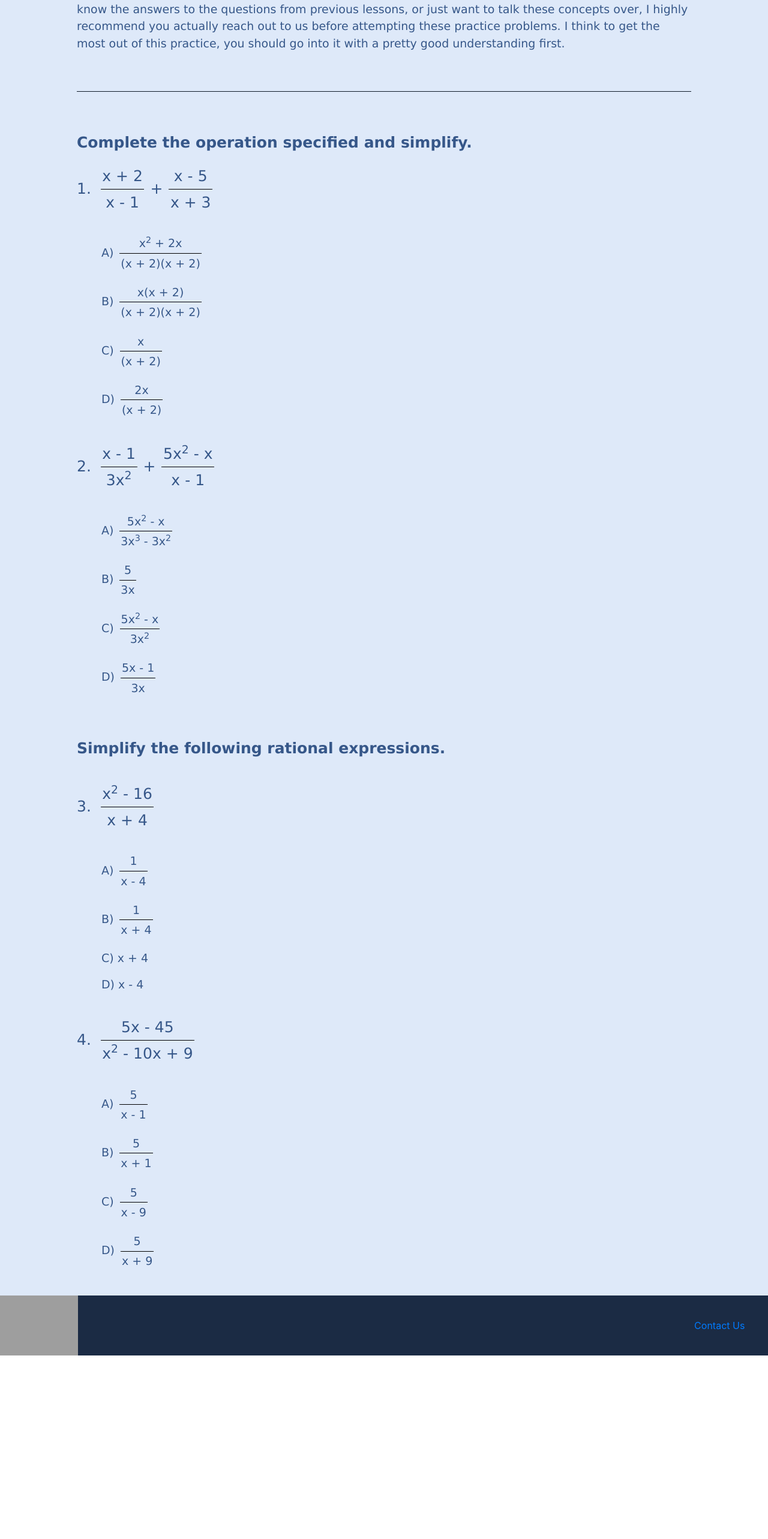
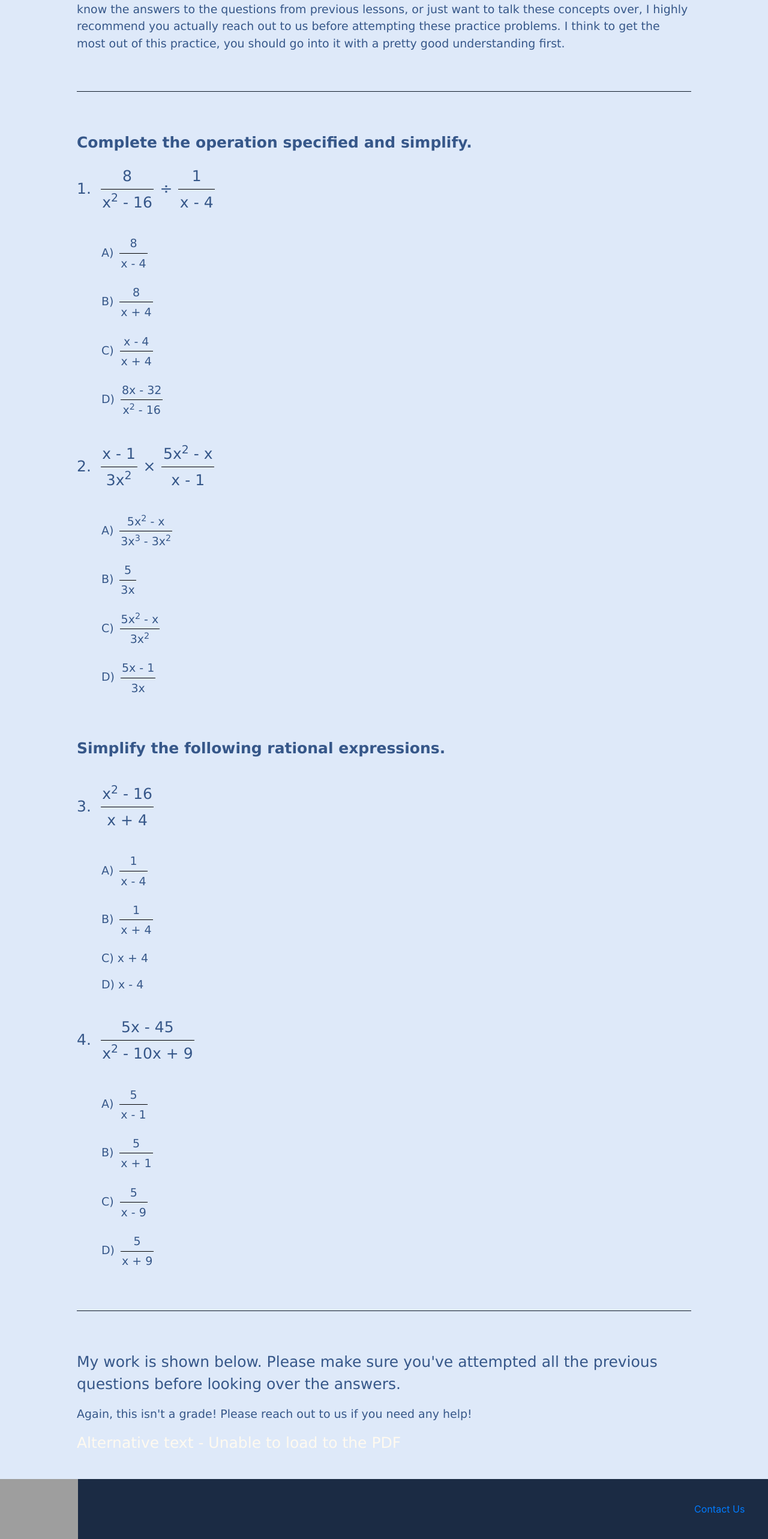
Before and after one commit to YomenT/bluebird-teaching, a React (Create React App) app in the folder reactapp/: page /passport_to_advanced_math/rational_expressions_part3 in a window 1280 px wide. Shown: the part 746-3312 px from the top of the page at 60% size. Before the commit the page ends 3006 px from the top, so only its background shows below. Built offline with nearby package versions, Linux system fonts and the light colour scheme; grey boxes are pictures that could not be loaded.

Commit message:
Added to RationalExpressions3

```diff
--- a/reactapp/src/components/passport-to-advanced-math/RationalExpressions3.js
+++ b/reactapp/src/components/passport-to-advanced-math/RationalExpressions3.js
@@ -4,16 +4,6 @@ import Logo from '../Logo'
 import Footer from '../Footer'
 
 class RationalExpressions3 extends React.Component {
-
-    wrongAnswer(e) {
-        e.target.style.color = "#E32636"
-        e.target.style.pointerEvents = "none"
-    }
-
-    rightAnswer(e) {
-        e.target.style.color = "#018749"
-        e.target.style.pointerEvents = "none"
-    }
 
     render() {
 
@@ -55,43 +45,43 @@ class RationalExpressions3 extends React.Component {
                     <p className="p-body">
                         1.  &nbsp;
                         <div className="frac" style={{ paddingRight: "10px" }}>
-                            <span className="top">x + 2</span>
+                            <span className="top">8</span>
                             <span className="symbol">/</span>
-                            <span className="bottom">x - 1</span>
+                            <span className="bottom">x<sup>2</sup> - 16</span>
                         </div>
-                        +
+                        &divide;
                         <div className="frac" style={{ paddingLeft: "10px" }}>
-                            <span className="top">x - 5</span>
+                            <span className="top">1</span>
                             <span className="symbol">/</span>
-                            <span className="bottom">x + 3</span>
+                            <span className="bottom">x - 4</span>
                         </div>
                     </p>
                     <p className="p-body-small" style={{ marginLeft: "4%", paddingTop: "15px" }}>A)
                         <div class="frac" style={{ paddingLeft: "10px" }}>
-                            <span className='top'>x<sup>2</sup> + 2x</span>
+                            <span className='top'>8</span>
                             <span className="symbol">/</span>
-                            <span className="bottom">(x + 2)(x + 2)</span>
+                            <span className="bottom">x - 4</span>
                         </div>
                     </p>
                     <p className="p-body-small" style={{ marginLeft: "4%"}}>B)
                         <div class="frac" style={{ paddingLeft: "10px" }}>
-                            <span className='top'>x(x + 2)</span>
+                            <span className='top'>8</span>
                             <span className="symbol">/</span>
-                            <span className="bottom">(x + 2)(x + 2)</span>
+                            <span className="bottom">x + 4</span>
                         </div>
                     </p>
                     <p className="p-body-small" style={{ marginLeft: "4%"}}>C)
                         <div class="frac" style={{ paddingLeft: "10px" }}>
-                            <span className='top'>x</span>
+                            <span className='top'>x - 4</span>
                             <span className="symbol">/</span>
-                            <span className="bottom">(x + 2)</span>
+                            <span className="bottom">x + 4</span>
                         </div>
                     </p>
                     <p className="p-body-small" style={{ marginLeft: "4%"}}>D)
                         <div class="frac" style={{ paddingLeft: "10px" }}>
-                            <span className='top'>2x</span>
+                            <span className='top'>8x - 32</span>
                             <span className="symbol">/</span>
-                            <span className="bottom">(x + 2)</span>
+                            <span className="bottom">x<sup>2</sup> - 16</span>
                         </div>
                     </p>
 
@@ -102,7 +92,7 @@ class RationalExpressions3 extends React.Component {
                             <span className="symbol">/</span>
                             <span className="bottom">3x<sup>2</sup></span>
                         </div>
-                        +
+                        &times;
                         <div className="frac" style={{ paddingLeft: "10px" }}>
                             <span className="top">5x<sup>2</sup> - x</span>
                             <span className="symbol">/</span>
@@ -196,13 +186,27 @@ class RationalExpressions3 extends React.Component {
                             <span className="bottom">x - 9</span>
                         </div>
                     </p>
-                    <p className="p-body-small" style={{ marginLeft: "4%"}}>D)
+                    <p className="p-body-small" style={{ marginLeft: "4%", paddingBottom: "50px" }}>D)
                         <div class="frac" style={{ paddingLeft: "10px" }}>
                             <span className='top'>5</span>
                             <span className="symbol">/</span>
                             <span className="bottom">x + 9</span>
                         </div>
                     </p>
+
+                    <hr style={{ width: '100%', textAlign: "center", backgroundColor: "#121d2d" }}></hr>
+
+                    <p className="p-body" style={{ paddingTop: "50px" }}>
+                        My work is shown below.  Please make sure you've attempted all the previous questions before looking over the answers.
+                    </p>
+
+                    <p className="p-body-small">
+                        Again, this isn't a grade!  Please reach out to us if you need any help!
+                    </p>
+
+                    <object data="https://www.docdroid.net/m6oylLe/answerspdf-pdf" type="application/pdf" width="100%" height="1100px">
+                        <p>Alternative text - Unable to load <a href="https://www.docdroid.net/m6oylLe/answerspdf-pdf">to the PDF</a></p>
+                    </object>
 
                 </div>
 
```
